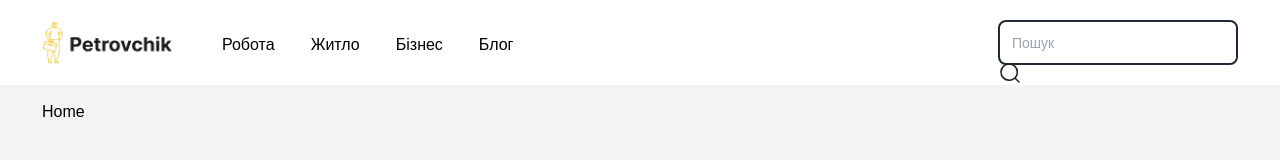
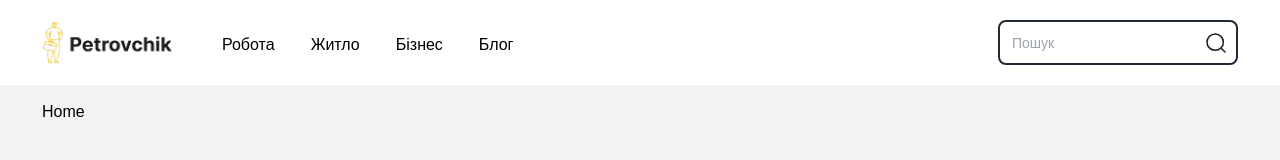
Before and after one commit to macs1756/petrovchik-next-client, a Next.js app: page / in a window 1280 px wide. Shown: the top 160 px of the page. Built offline with nearby package versions, Linux system fonts and the light colour scheme.

Commit message:
create button for search

```diff
--- a/src/app/components/HeaderSearch/index.tsx
+++ b/src/app/components/HeaderSearch/index.tsx
@@ -9,9 +9,9 @@ export default function HeaderSearch() {
 
 
   return (
-    <div className='border-2 border-solid border-gray-800 rounded-[8px] w-[240px] h-[45px] relative'>
+    <div className='border-2 border-solid border-gray-800 rounded-[8px] w-[240px] h-[45px] relative hover:tra' >
       <input
-      className='rounded-[8px] w-full h-full pl-[12px] text-[14px] '
+      className='rounded-[8px] w-full h-full pl-[12px] text-[14px] pr-[40px]'
       type="text"
       value={searchValue}
       onChange={(e) => {setSearchValue(e.target.value)}}
@@ -19,7 +19,7 @@ export default function HeaderSearch() {
        />
 
        <Link
-
+        className='absolute top-[calc(50%-10px)] right-[10px] z-10'
         href={ SEARCH + searchValue } >
           <Image
           width={20}
```
Also changed, not shown: src/app/components/Header/HeaderSearch/index.tsx (added).
